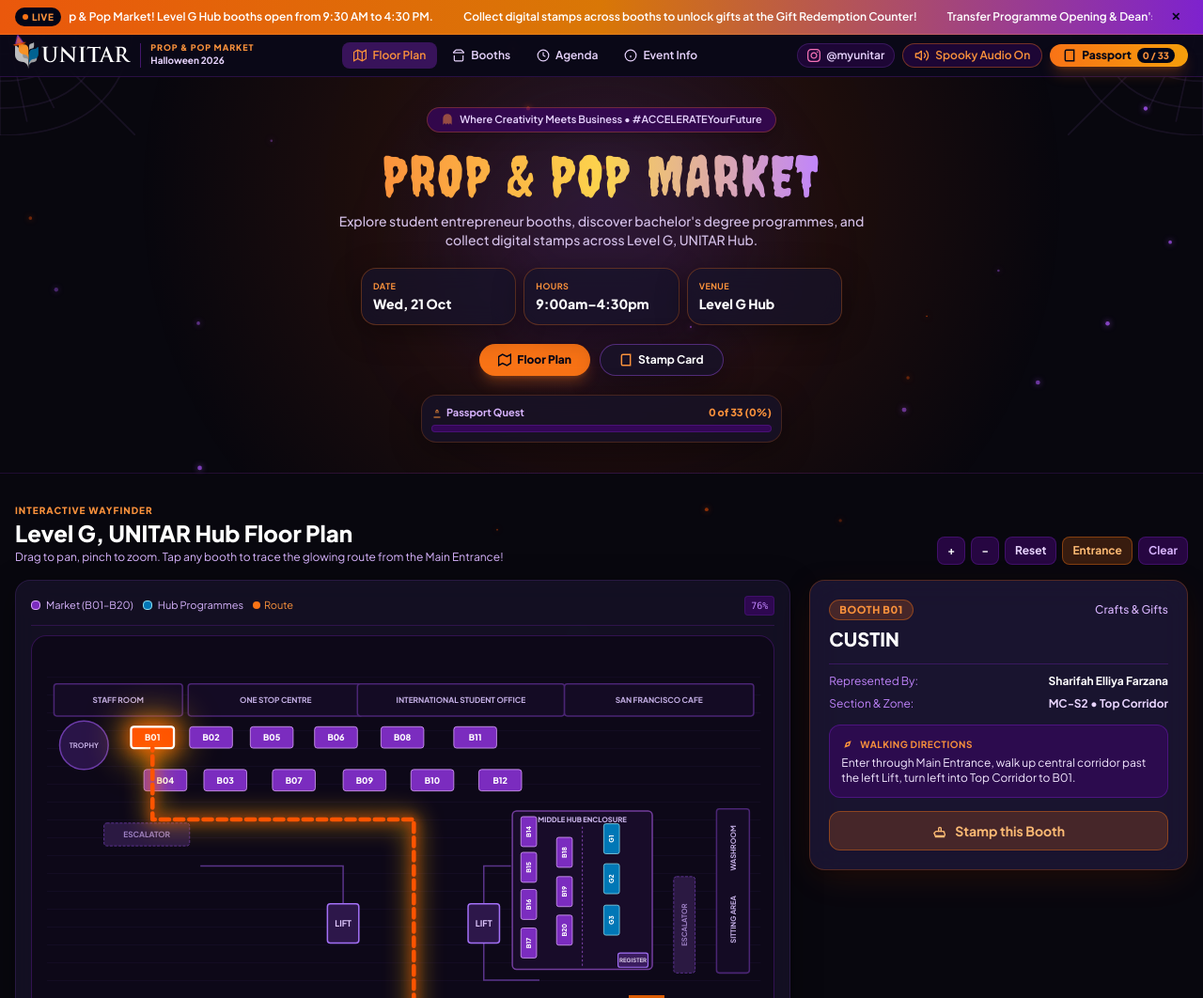
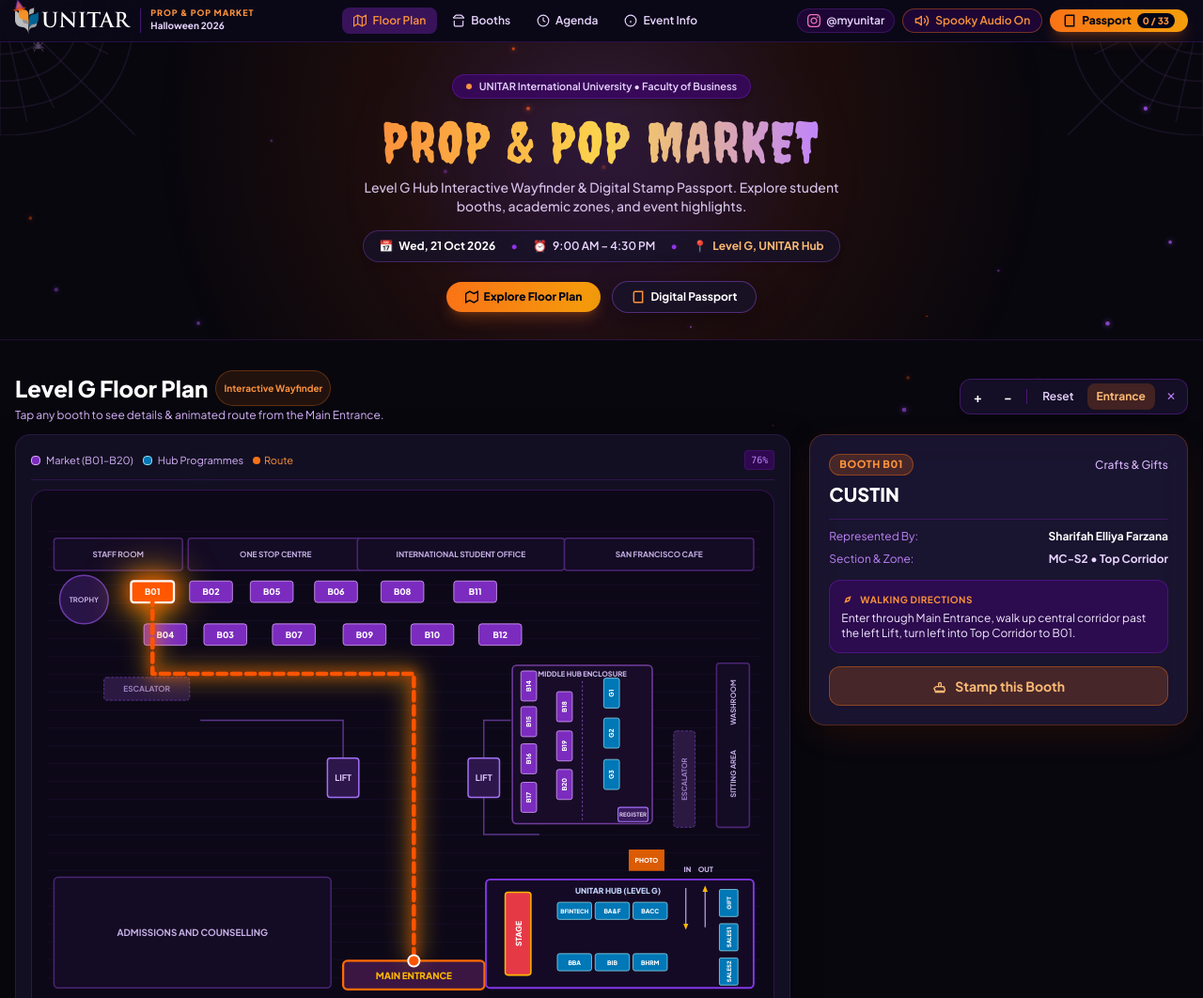
Before and after one commit to nyzxis/unitar-halloween-market, a plain HTML site: page index.html in a window 1280 px wide. Shown: the top 1062 px of the page at 94% size. Drawn offline with nearby package versions, Linux system fonts and the light colour scheme.

Commit message:
refactor(ui): simplify hero, remove top marquee ticker & streamline floorplan controls

```diff
--- a/index.html
+++ b/index.html
@@ -69,29 +69,6 @@
     </svg>
   </div>
 
-  <!-- =========================================================================
-       1. LIVE ANNOUNCEMENTS TICKER BANNER
-       ========================================================================= -->
-  <div id="live-ticker" class="relative z-30 bg-gradient-to-r from-orange-600 via-amber-600 to-purple-700 text-slate-950 font-bold text-xs py-2 px-3 sm:px-4 shadow-lg border-b border-orange-400/30">
-    <div class="max-w-7xl mx-auto flex items-center justify-between gap-3">
-      <div class="flex items-center gap-2 overflow-hidden flex-1">
-        <span class="bg-slate-950 text-orange-400 px-2 py-0.5 rounded-full uppercase tracking-wider text-[10px] font-extrabold flex items-center gap-1 shrink-0">
-          <span class="w-1.5 h-1.5 rounded-full bg-orange-500 animate-ping"></span>
-          LIVE
-        </span>
-        <div class="overflow-hidden whitespace-nowrap">
-          <div class="marquee-track flex gap-8 text-white font-semibold text-xs">
-            <span>Welcome to UNITAR Prop &amp; Pop Market! Level G Hub booths open from 9:30 AM to 4:30 PM.</span>
-            <span>Collect digital stamps across booths to unlock gifts at the Gift Redemption Counter!</span>
-            <span>Transfer Programme Opening &amp; Dean's Address begins at 2:00 PM at Main Stage.</span>
-          </div>
-        </div>
-      </div>
-      <button onclick="document.getElementById('live-ticker').remove();" class="text-slate-950 hover:text-white px-2 py-0.5 rounded text-xs font-bold transition shrink-0" title="Dismiss banner">
-        ✕
-      </button>
-    </div>
-  </div>
 
   <!-- =========================================================================
        2. NAVIGATION BAR (WITH OFFICIAL UNITAR LOGO)
@@ -180,94 +157,56 @@
   <!-- =========================================================================
        3. HERO SECTION (WITH MOON, GLOWING CARVED PUMPKINS & BATS)
        ========================================================================= -->
-  <section class="relative z-10 pt-6 sm:pt-8 pb-8 px-4 border-b border-purple-900/30 overflow-hidden haunted-mist">
+  <!-- =========================================================================
+       3. HERO SECTION (SIMPLIFIED & SLEEK)
+       ========================================================================= -->
+  <section class="relative z-10 pt-8 pb-7 px-4 border-b border-purple-900/30 overflow-hidden haunted-mist">
     <!-- Eerie Full Moon Glow Backdrop -->
     <div class="absolute top-1/2 left-1/2 -translate-x-1/2 -translate-y-1/2 w-64 h-64 sm:w-80 sm:h-80 rounded-full bg-gradient-to-b from-amber-500/10 via-purple-600/10 to-transparent blur-3xl pointer-events-none moon-glow"></div>
 
-    <div class="max-w-4xl mx-auto text-center relative z-10">
-      <!-- Tagline Pill with Spooky Bats -->
-      <div class="inline-flex items-center gap-1.5 px-3.5 py-1 rounded-full bg-purple-950/70 border border-orange-500/30 text-purple-200 text-[11px] font-semibold mb-3 shadow-lg">
-        <svg class="w-3.5 h-3.5 text-orange-400 animate-pulse" viewBox="0 0 24 24" fill="currentColor"><path d="M12 2a8 8 0 0 0-8 8v12l3-3 2.5 2.5L12 19l2.5 2.5L17 19l3 3V10a8 8 0 0 0-8-8z"/></svg>
-        <span>Where Creativity Meets Business • #ACCELERATEYourFuture</span>
+    <div class="max-w-3xl mx-auto text-center relative z-10">
+      <!-- Tagline Pill -->
+      <div class="inline-flex items-center gap-2 px-3.5 py-1 rounded-full bg-purple-950/80 border border-purple-700/40 text-purple-200 text-[11px] font-semibold mb-3 shadow-md">
+        <span class="w-1.5 h-1.5 rounded-full bg-orange-400"></span>
+        <span>UNITAR International University • Faculty of Business</span>
       </div>
 
-      <!-- Main Headline Flanked by Flickering Carved Pumpkins -->
-      <div class="flex items-center justify-center gap-2 sm:gap-4 my-1">
-        <!-- Left Carved Pumpkin -->
-        <svg class="w-7 h-7 sm:w-11 sm:h-11 flicker-pumpkin shrink-0 hidden xs:block" viewBox="0 0 64 64" fill="none">
-          <ellipse cx="32" cy="36" rx="26" ry="21" fill="#ff5400"/>
-          <ellipse cx="32" cy="36" rx="16" ry="21" fill="#ff7700"/>
-          <ellipse cx="32" cy="36" rx="7" ry="21" fill="#ff9100"/>
-          <path d="M30 15 C30 9 35 7 36 7 C35 11 34 15 34 15" stroke="#4ade80" stroke-width="3" stroke-linecap="round"/>
-          <polygon points="21,29 27,34 22,36" fill="#ffe600"/>
-          <polygon points="43,29 37,34 42,36" fill="#ffe600"/>
-          <polygon points="32,35 30,39 34,39" fill="#ffe600"/>
-          <path d="M20 44 C23 52 41 52 44 44 C40 46 38 43 35 46 C32 43 29 46 24 43 Z" fill="#ffe600"/>
-        </svg>
-
+      <!-- Main Headline with Clean Accents -->
+      <div class="flex items-center justify-center gap-3 my-1">
         <h2 class="font-creepster text-3xl sm:text-5xl md:text-6xl text-transparent bg-clip-text bg-gradient-to-r from-orange-400 via-amber-300 to-purple-400 leading-tight">
           PROP &amp; POP MARKET
         </h2>
-
-        <!-- Right Carved Pumpkin -->
-        <svg class="w-7 h-7 sm:w-11 sm:h-11 flicker-pumpkin shrink-0 hidden xs:block" viewBox="0 0 64 64" fill="none">
-          <ellipse cx="32" cy="36" rx="26" ry="21" fill="#ff5400"/>
-          <ellipse cx="32" cy="36" rx="16" ry="21" fill="#ff7700"/>
-          <ellipse cx="32" cy="36" rx="7" ry="21" fill="#ff9100"/>
-          <path d="M30 15 C30 9 35 7 36 7 C35 11 34 15 34 15" stroke="#4ade80" stroke-width="3" stroke-linecap="round"/>
-          <polygon points="21,29 27,34 22,36" fill="#ffe600"/>
-          <polygon points="43,29 37,34 42,36" fill="#ffe600"/>
-          <polygon points="32,35 30,39 34,39" fill="#ffe600"/>
-          <path d="M20 44 C23 52 41 52 44 44 C40 46 38 43 35 46 C32 43 29 46 24 43 Z" fill="#ffe600"/>
-        </svg>
       </div>
 
-      <p class="mt-2 text-purple-200/90 text-xs sm:text-sm max-w-xl mx-auto font-medium leading-relaxed">
-        Explore student entrepreneur booths, discover bachelor's degree programmes, and collect digital stamps across Level G, UNITAR Hub.
+      <p class="mt-2 text-purple-200/90 text-xs sm:text-sm max-w-lg mx-auto font-medium leading-relaxed">
+        Level G Hub Interactive Wayfinder &amp; Digital Stamp Passport. Explore student booths, academic zones, and event highlights.
       </p>
 
-      <!-- Event Badges (Compact 3-Col Grid on Mobile, Never Stacks awkwardly) -->
-      <div class="mt-5 max-w-lg mx-auto grid grid-cols-3 gap-2 text-left">
-        <div class="glass-panel p-2.5 sm:p-3 border-orange-500/30">
-          <span class="text-[9px] uppercase font-bold text-orange-400 block tracking-wider">Date</span>
-          <span class="font-extrabold text-white text-xs sm:text-sm block mt-0.5 leading-tight">Wed, 21 Oct</span>
+      <!-- Consolidated Single-Line Event Meta Strip -->
+      <div class="mt-4 inline-flex flex-wrap items-center justify-center gap-x-3 sm:gap-x-4 gap-y-1.5 px-4 py-2 rounded-full glass-panel border-purple-500/30 text-xs text-purple-200 shadow-md">
+        <span class="flex items-center gap-1.5 font-bold text-white">
+          <span class="text-orange-400">📅</span> Wed, 21 Oct 2026
+        </span>
+        <span class="hidden sm:inline text-purple-600 font-bold">•</span>
+        <span class="flex items-center gap-1.5 font-semibold text-purple-200">
+          <span class="text-orange-400">⏰</span> 9:00 AM – 4:30 PM
+        </span>
+        <span class="hidden sm:inline text-purple-600 font-bold">•</span>
+        <span class="flex items-center gap-1.5 font-bold text-orange-300">
+          <span class="text-orange-400">📍</span> Level G, UNITAR Hub
+        </span>
       </div>
 
-        <div class="glass-panel p-2.5 sm:p-3 border-orange-500/30">
-          <span class="text-[9px] uppercase font-bold text-orange-400 block tracking-wider">Hours</span>
-          <span class="font-extrabold text-white text-xs sm:text-sm block mt-0.5 leading-tight">9:00am–4:30pm</span>
-        </div>
-
-        <div class="glass-panel p-2.5 sm:p-3 border-orange-500/30">
-          <span class="text-[9px] uppercase font-bold text-orange-400 block tracking-wider">Venue</span>
-          <span class="font-extrabold text-white text-xs sm:text-sm block mt-0.5 leading-tight">Level G Hub</span>
-        </div>
-      </div>
-
-      <!-- Quick Action Buttons -->
-      <div class="mt-5 flex justify-center gap-2.5">
-        <a href="#map-section" class="py-2 px-5 rounded-full bg-orange-500 hover:bg-orange-400 text-slate-950 font-black text-xs shadow-lg shadow-orange-500/30 transition flex items-center gap-1.5">
+      <!-- Primary Action Buttons -->
+      <div class="mt-5 flex items-center justify-center gap-3">
+        <a href="#map-section" class="py-2 px-5 rounded-full bg-gradient-to-r from-orange-500 to-amber-500 hover:from-orange-400 text-slate-950 font-black text-xs shadow-lg shadow-orange-500/25 transition flex items-center gap-1.5">
           <svg class="w-3.5 h-3.5" viewBox="0 0 24 24" fill="none" stroke="currentColor" stroke-width="2.5"><polygon points="1 6 1 22 8 18 16 22 23 18 23 2 16 6 8 2 1 6"/></svg>
-          <span>Floor Plan</span>
+          <span>Explore Floor Plan</span>
         </a>
         <button onclick="openPassportModal()" class="py-2 px-5 rounded-full glass-panel hover:bg-purple-900/50 text-white font-bold text-xs border-purple-500/40 transition flex items-center gap-1.5">
           <svg class="w-3.5 h-3.5 text-orange-400" viewBox="0 0 24 24" fill="none" stroke="currentColor" stroke-width="2.5"><path d="M4 19.5v-15A2.5 2.5 0 0 1 6.5 2H20v20H6.5a2.5 2.5 0 0 1-2.5-2.5Z"/></svg>
-          <span>Stamp Card</span>
+          <span>Digital Passport</span>
         </button>
-      </div>
-
-      <!-- Passport Mini Progress Bar -->
-      <div class="mt-5 max-w-sm mx-auto glass-panel p-2.5 border-orange-500/20">
-        <div class="flex justify-between items-center text-[11px] mb-1">
-          <span class="text-purple-300 font-bold flex items-center gap-1">
-            <svg class="w-3 h-3 text-orange-400" viewBox="0 0 24 24" fill="none" stroke="currentColor" stroke-width="2"><path d="M5 22h14"/><path d="M14 13V8.5a2 2 0 0 0-2-2v0a2 2 0 0 0-2 2V13"/></svg>
-            <span>Passport Quest</span>
-          </span>
-          <span id="passport-progress-text" class="text-orange-400 font-extrabold">0 of 33 (0%)</span>
-        </div>
-        <div class="w-full h-2 bg-purple-950/80 rounded-full overflow-hidden border border-purple-800/40">
-          <div id="passport-progress-fill" class="h-full bg-gradient-to-r from-orange-500 to-amber-400 rounded-full transition-all duration-500" style="width: 0%"></div>
-        </div>
       </div>
     </div>
   </section>
@@ -276,35 +215,26 @@
        4. INTERACTIVE FLOOR PLAN & WAYFINDING SECTION
        ========================================================================= -->
   <section id="map-section" class="relative z-10 py-8 px-3 sm:px-4 max-w-7xl mx-auto w-full">
-    <!-- Section Title & Controls Header -->
-    <div class="flex flex-col sm:flex-row sm:items-end justify-between gap-3 mb-4">
+    <!-- Section Title & Sleek Unified Controls Toolbar -->
+    <div class="flex flex-col sm:flex-row sm:items-center justify-between gap-3 mb-3">
       <div>
-        <span class="text-[10px] uppercase tracking-widest text-orange-400 font-extrabold block">Interactive Wayfinder</span>
         <h3 class="text-xl sm:text-2xl font-extrabold text-white flex items-center gap-2">
-          <span>Level G, UNITAR Hub Floor Plan</span>
+          <span>Level G Floor Plan</span>
+          <span class="text-[10px] font-bold text-orange-400 bg-orange-500/10 border border-orange-500/30 px-2 py-0.5 rounded-full">Interactive Wayfinder</span>
         </h3>
-        <p class="text-[11px] sm:text-xs text-purple-300 mt-0.5">
-          Drag to pan, pinch to zoom. Tap any booth to trace the glowing route from the Main Entrance!
+        <p class="text-xs text-purple-300 mt-0.5">
+          Tap any booth to see details &amp; animated route from the Main Entrance.
         </p>
       </div>
 
-      <!-- Quick Map Utilities -->
-      <div class="flex items-center gap-1.5 self-start sm:self-auto">
-        <button onclick="panZoomInstance.zoomIn()" class="p-1.5 px-2.5 rounded-lg bg-purple-950/60 hover:bg-purple-900/80 text-white border border-purple-800/40 text-xs font-bold transition" title="Zoom In">
-          +
-        </button>
-        <button onclick="panZoomInstance.zoomOut()" class="p-1.5 px-2.5 rounded-lg bg-purple-950/60 hover:bg-purple-900/80 text-white border border-purple-800/40 text-xs font-bold transition" title="Zoom Out">
-          −
-        </button>
-        <button onclick="panZoomInstance.resetView()" class="p-1.5 px-2.5 rounded-lg bg-purple-950/60 hover:bg-purple-900/80 text-purple-200 border border-purple-800/40 text-xs font-bold transition" title="Reset View">
-          Reset
-        </button>
-        <button onclick="panZoomInstance.centerOnEntrance()" class="p-1.5 px-2.5 rounded-lg bg-orange-500/20 hover:bg-orange-500 text-orange-300 hover:text-slate-950 border border-orange-500/40 text-xs font-bold transition" title="Focus Main Entrance">
-          Entrance
-        </button>
-        <button onclick="clearSelection()" class="p-1.5 px-2.5 rounded-lg bg-purple-950/60 hover:bg-purple-900/80 text-purple-300 border border-purple-800/40 text-xs font-bold transition">
-          Clear
-        </button>
+      <!-- Clean Map Controls Group -->
+      <div class="flex items-center gap-1 bg-[#140e26] p-1 rounded-xl border border-purple-800/50 self-start sm:self-auto shadow-md">
+        <button onclick="panZoomInstance.zoomIn()" class="w-7 h-7 rounded-lg hover:bg-purple-900/60 text-white font-bold flex items-center justify-center transition text-sm" title="Zoom In">+</button>
+        <button onclick="panZoomInstance.zoomOut()" class="w-7 h-7 rounded-lg hover:bg-purple-900/60 text-white font-bold flex items-center justify-center transition text-sm" title="Zoom Out">−</button>
+        <div class="w-px h-4 bg-purple-800/60 my-auto mx-0.5"></div>
+        <button onclick="panZoomInstance.resetView()" class="px-2.5 h-7 rounded-lg hover:bg-purple-900/60 text-purple-200 font-semibold text-xs flex items-center transition" title="Reset View">Reset</button>
+        <button onclick="panZoomInstance.centerOnEntrance()" class="px-2.5 h-7 rounded-lg bg-orange-500/20 hover:bg-orange-500 text-orange-300 hover:text-slate-950 font-bold text-xs flex items-center transition" title="Focus Entrance">Entrance</button>
+        <button onclick="clearSelection()" class="px-2 h-7 rounded-lg hover:bg-purple-900/60 text-purple-400 hover:text-white text-xs transition" title="Clear Selection">✕</button>
       </div>
     </div>
 
@@ -827,21 +757,28 @@
         </button>
       </div>
 
-      <!-- Passport Progress & Claim Banner -->
-      <div class="p-3 sm:p-4 rounded-xl bg-purple-950/70 border border-purple-700/50 mb-4 flex flex-col sm:flex-row items-center justify-between gap-3">
+      <!-- Passport Progress & Claim Banner with Live Animated Bar -->
+      <div class="p-3.5 sm:p-4 rounded-xl bg-purple-950/70 border border-purple-700/50 mb-4">
+        <div class="flex flex-col sm:flex-row sm:items-center justify-between gap-3 mb-2.5">
           <div>
+            <div class="flex items-center gap-2">
               <span class="text-[10px] uppercase font-extrabold text-orange-400 tracking-wider">Stamp Collection Progress</span>
+              <span id="passport-progress-text" class="text-orange-300 font-extrabold text-xs">0 of 33 (0%)</span>
+            </div>
             <h4 id="passport-modal-status" class="text-xs sm:text-sm font-extrabold text-white mt-0.5">
-            Collect stamps to redeem free gifts at the Hub!
+              Collect at least 5 stamps to unlock the mystery gift!
             </h4>
-          <p class="text-[11px] text-purple-300 mt-0.5">
-            Need at least 5 stamps to unlock the mystery prize voucher.
-          </p>
           </div>
 
-        <button onclick="redeemPrize()" class="w-full sm:w-auto px-4 py-2 rounded-full bg-gradient-to-r from-orange-500 to-amber-500 hover:from-orange-400 text-slate-950 font-black text-xs shadow-lg shadow-orange-500/30 transition shrink-0">
+          <button onclick="redeemPrize()" class="self-start sm:self-auto px-4 py-2 rounded-full bg-gradient-to-r from-orange-500 to-amber-500 hover:from-orange-400 text-slate-950 font-black text-xs shadow-lg shadow-orange-500/30 transition shrink-0">
             Redeem Prize Voucher
           </button>
+        </div>
+
+        <!-- Animated Progress Bar -->
+        <div class="w-full h-2 bg-purple-950/90 rounded-full overflow-hidden border border-purple-800/40">
+          <div id="passport-progress-fill" class="h-full bg-gradient-to-r from-orange-500 to-amber-400 rounded-full transition-all duration-500" style="width: 0%"></div>
+        </div>
       </div>
 
       <!-- Passport Stamp Slots Grid (3 columns on mobile) -->
```
Lines whose indentation alone changed are shown as unchanged.
